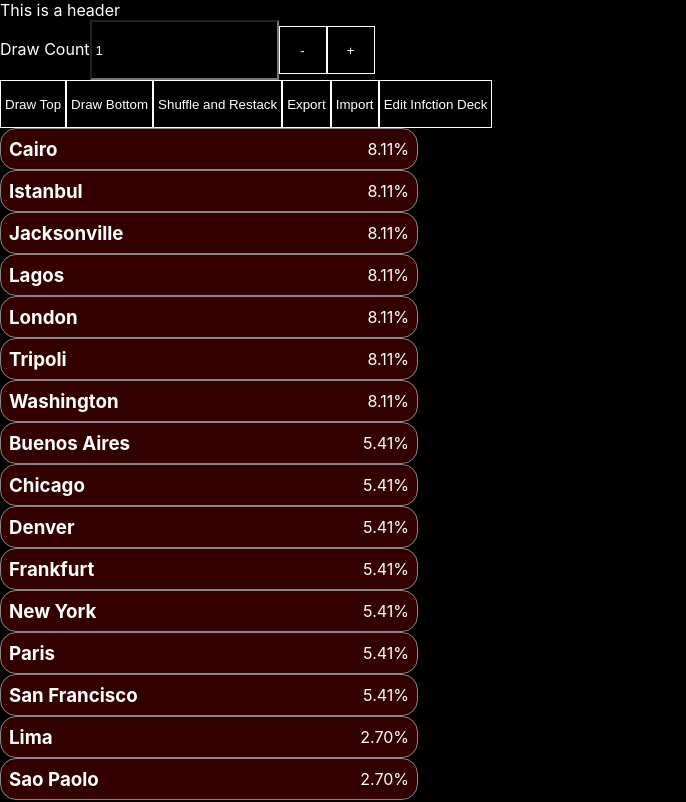
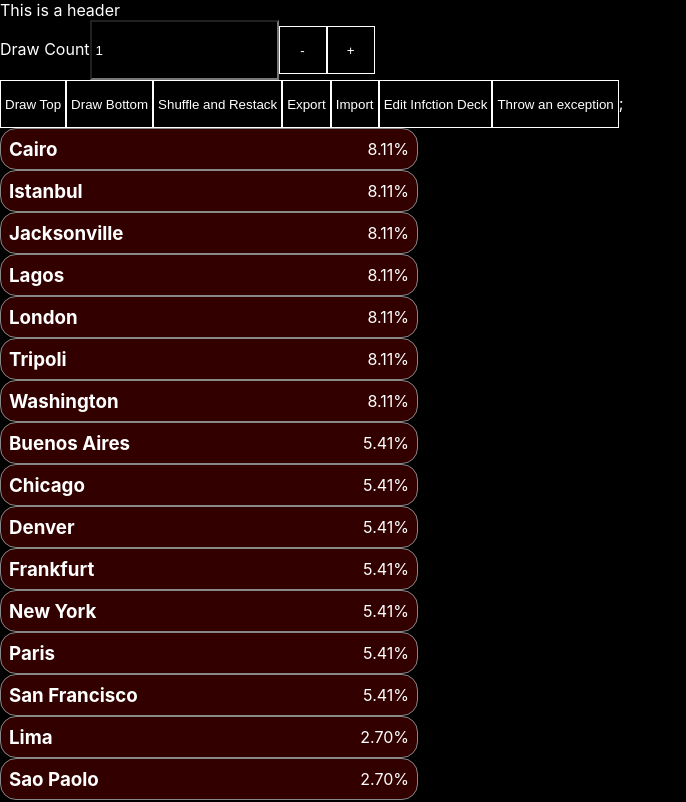
Before and after one commit to OldStarchy/pandemic_tracker, a React (Create React App) app: page / in a window 1280 px wide. Shown: the top 802 px of the page, without its empty margins (0-686 px from the left). Built offline with nearby package versions, Linux system fonts and the light colour scheme.

Commit message:
feat: add sentry

```diff
--- a/src/App.tsx
+++ b/src/App.tsx
@@ -270,7 +270,14 @@
 			>
 				Edit Infction Deck
 			</button>
-
+			<button
+				onClick={() => {
+					throw new Error();
+				}}
+			>
+				Throw an exception
+			</button>
+			;
 			<ol>
 				{cardDrawProbabilities.map(({ card, probability }, index) => {
 					const color = [...colors.entries()]
--- a/src/index.tsx
+++ b/src/index.tsx
@@ -1,9 +1,25 @@
+import * as Sentry from '@sentry/react';
 import React from 'react';
 import ReactDOM from 'react-dom/client';
 import App from './App';
 import { MainLayout } from './components/layout/MainLayout';
 import './index.css';
 import reportWebVitals from './reportWebVitals';
+
+Sentry.init({
+	dsn: 'https://f90fa035261e910e125efd9ec29e8fd7@o4506370894200832.ingest.us.sentry.io/4507555106521088',
+	integrations: [
+		Sentry.browserTracingIntegration(),
+		Sentry.replayIntegration(),
+	],
+	// Performance Monitoring
+	tracesSampleRate: 1.0, //  Capture 100% of the transactions
+	// Set 'tracePropagationTargets' to control for which URLs distributed tracing should be enabled
+	tracePropagationTargets: ['localhost', /^https:\/\/yourserver\.io\/api/],
+	// Session Replay
+	replaysSessionSampleRate: 0.1, // This sets the sample rate at 10%. You may want to change it to 100% while in development and then sample at a lower rate in production.
+	replaysOnErrorSampleRate: 1.0, // If you're not already sampling the entire session, change the sample rate to 100% when sampling sessions where errors occur.
+});
 
 const root = ReactDOM.createRoot(
 	document.getElementById('root') as HTMLElement
```
Also changed, not shown: package.json (+7 -2 lines), 2 other files (tests, documents, lock files or other folders).
